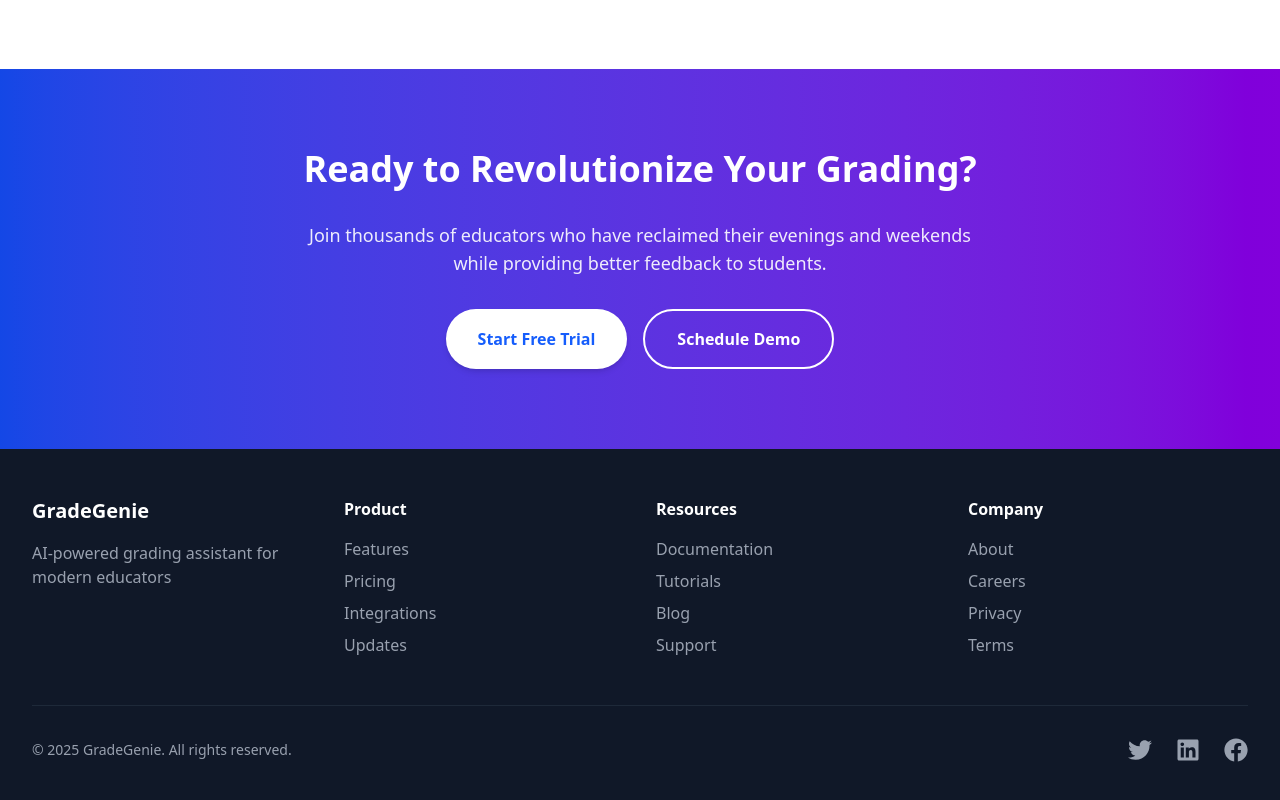
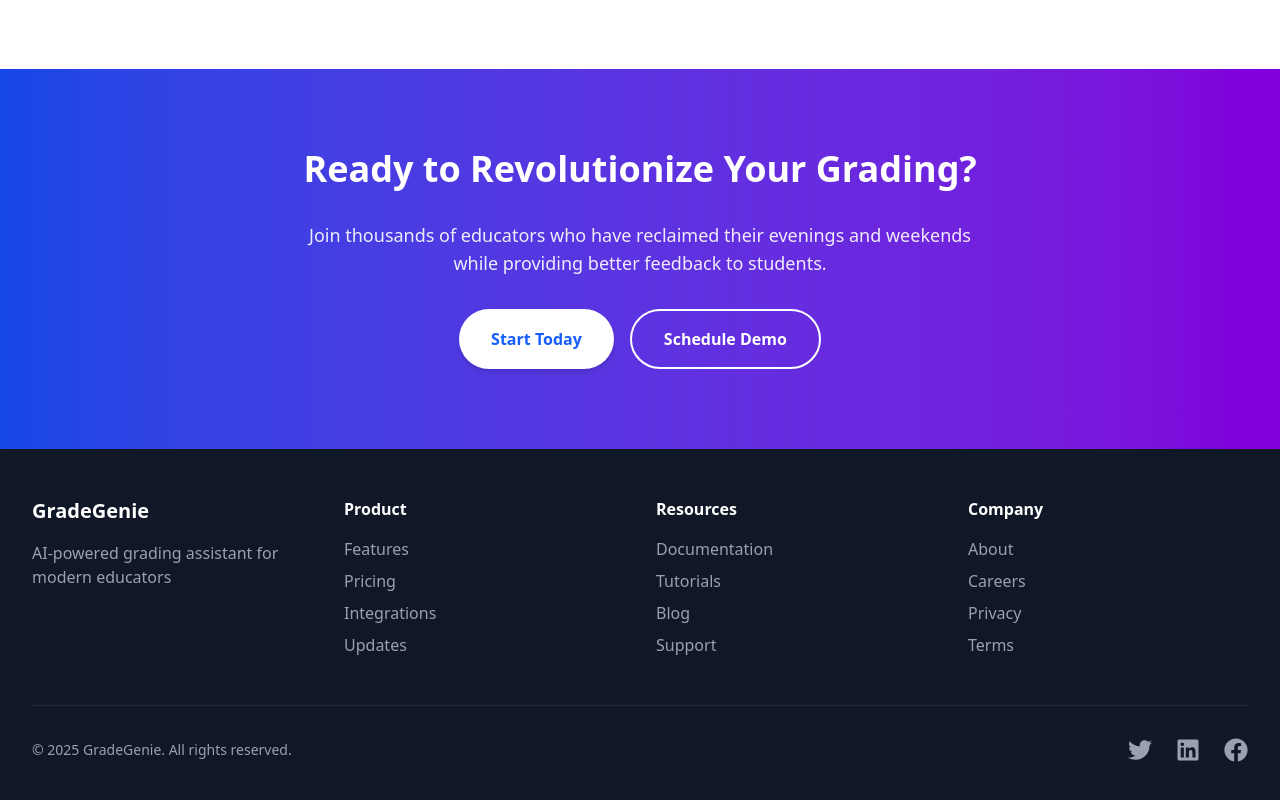
Before and after one commit to TheCurryGuy/GradeGenie, a React (Vite) app in the folder Client/: page / in a window 1280 px wide. Shown: the part 3402-4202 px from the top of the page. Built offline with nearby package versions, Linux system fonts and the light colour scheme.

Commit message:
Favicon and Title change
updated not much

```diff
--- a/Client/index.html
+++ b/Client/index.html
@@ -3,9 +3,9 @@
 <html lang="en">
   <head>
     <meta charset="UTF-8" />
-    <link rel="icon" type="image/svg+xml" href="/vite.svg" />
+    <link rel="icon" type="image/x-icon" href="/src/assets/favicon.ico" />
     <meta name="viewport" content="width=device-width, initial-scale=1.0" />
-    <title>Vite + React + TS</title>
+    <title>GradeGenie</title>
   </head>
   <body>
     <div id="root"></div>
--- a/Client/src/Pages/LandingPage.tsx
+++ b/Client/src/Pages/LandingPage.tsx
@@ -631,7 +631,7 @@
                   whileHover={{ scale: 1.05 }}
                   whileTap={{ scale: 0.95 }}
                 >
-                  Start Free Trial
+                  Start Today
                 </motion.button>
                 <motion.button
                   className="bg-transparent border-2 border-white text-white font-semibold px-8 py-4 rounded-full hover:bg-white/10 transition duration-200"
```
Also changed, not shown: 1 other file (tests, documents, lock files or other folders).
